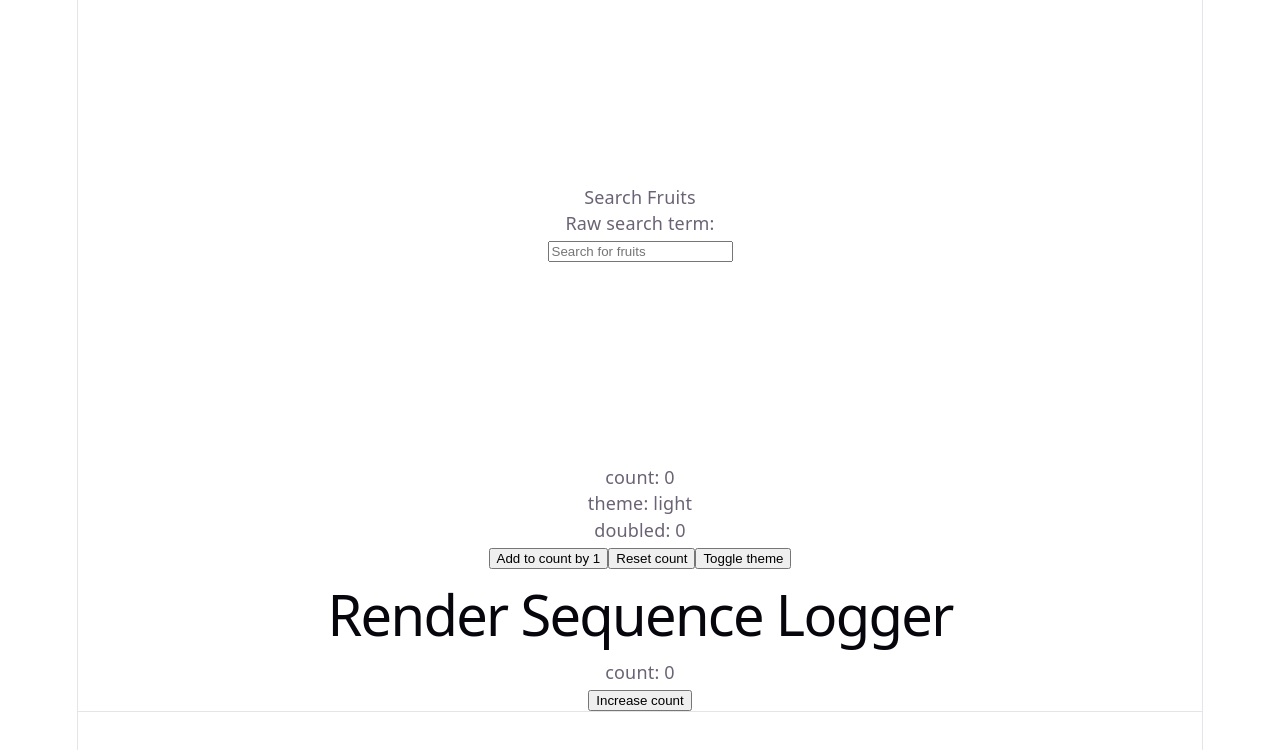
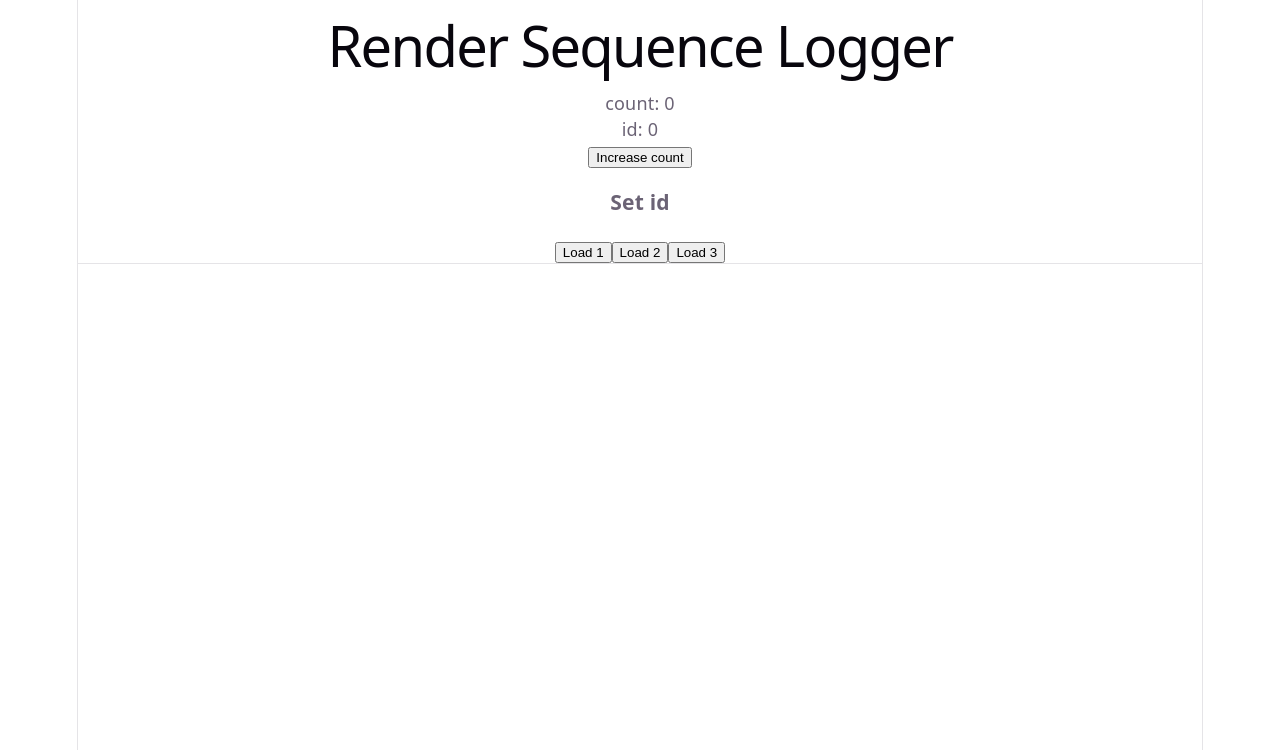
Before and after one commit to linzhangcs/frontend-kata, a React (Vite) app: page / in a window 1280 px wide. Shown: the top 750 px of the page. Built offline with nearby package versions, Linux system fonts and the light colour scheme.

Commit message:
add a new effect

```diff
--- a/src/App.jsx
+++ b/src/App.jsx
@@ -11,14 +11,14 @@ function App() {
 
   return (
     <>
-      <section id="center">
-        <div className="hero">
-          <DebouncedSearch />
-        </div>
-      </section>
-      <section>
-        <UseMemoExample />
-      </section>
+      {/*<section id="center">*/}
+      {/*  <div className="hero">*/}
+      {/*    <DebouncedSearch />*/}
+      {/*  </div>*/}
+      {/*</section>*/}
+      {/*<section>*/}
+      {/*  <UseMemoExample />*/}
+      {/*</section>*/}
       <section>
         <RenderSequence />
       </section>
--- a/src/problems/react/render-sequence/RenderSequence.jsx
+++ b/src/problems/react/render-sequence/RenderSequence.jsx
@@ -2,13 +2,15 @@ import {useEffect, useState, useRef} from 'react';
 
 export default function RenderSequence() {
   const [count, setCount] = useState(0);
+  const [id, setId] = useState(0);
   const renderId = useRef(0);
 
   renderId.current += 1;
 
   console.log('render starts', {
     renderId: renderId.current,
-    count
+    count,
+    id
   })
 
   useEffect(() => {
@@ -24,6 +26,13 @@ export default function RenderSequence() {
       })
     })
   }, [count])
+
+  useEffect(() => {
+    console.log('id effect runs', {id});
+    return()=>{
+      console.log('id cleanup runs', {id})
+    }
+  }, [id])
 
   function handleClick(){
 
@@ -45,7 +54,14 @@ export default function RenderSequence() {
       <main>
         <h1>Render Sequence Logger</h1>
         <p>count: {count}</p>
+        <p>id: {id}</p>
         <button onClick={handleClick}>Increase count</button>
+        <div>
+          <h3>Set id</h3>
+        <button onClick={() => setId(1)}>Load 1</button>
+        <button onClick={() => setId(2)}>Load 2</button>
+        <button onClick={() => setId(3)}>Load 3</button>
+        </div>
       </main>
   )
 }
```
